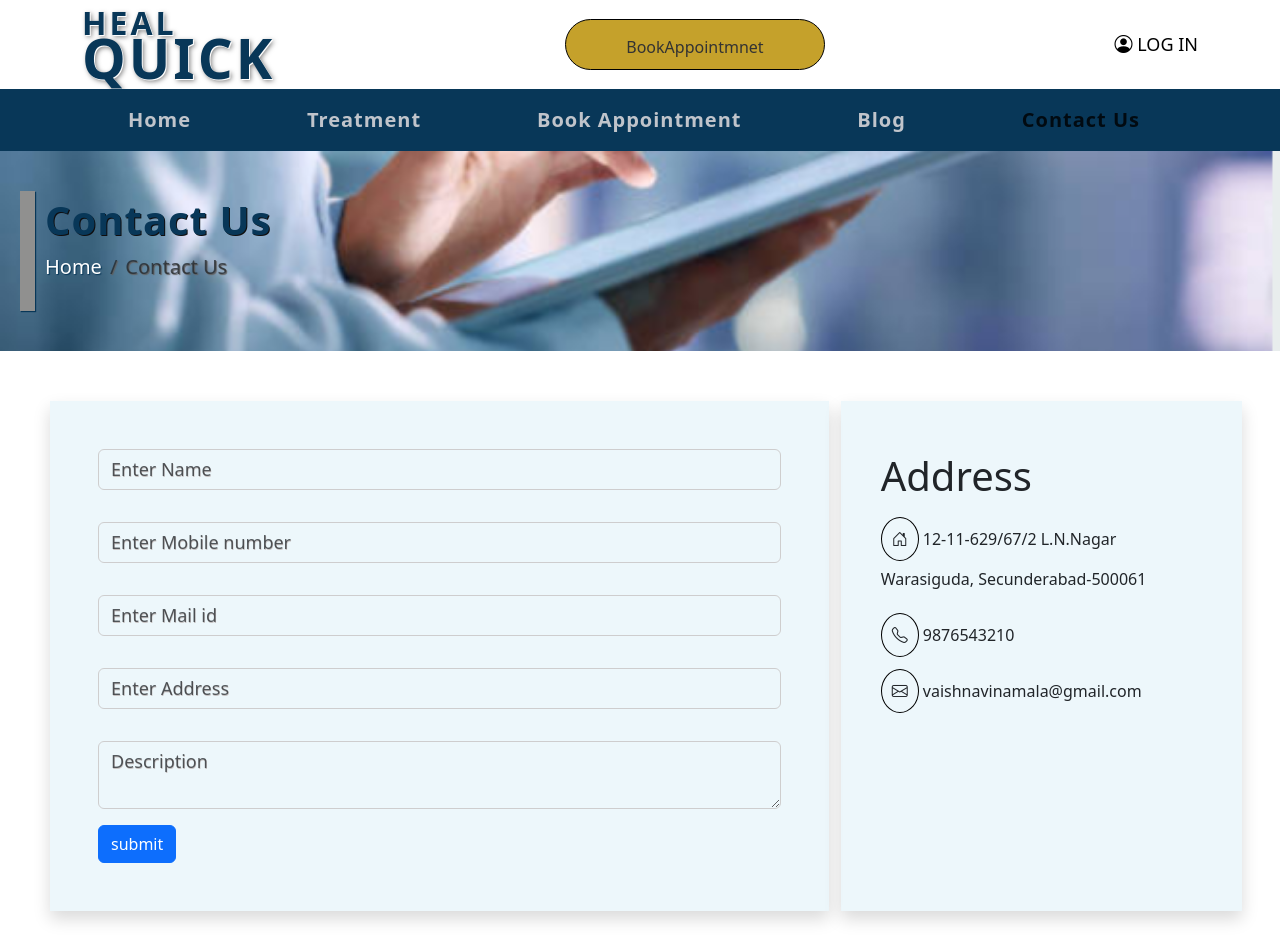
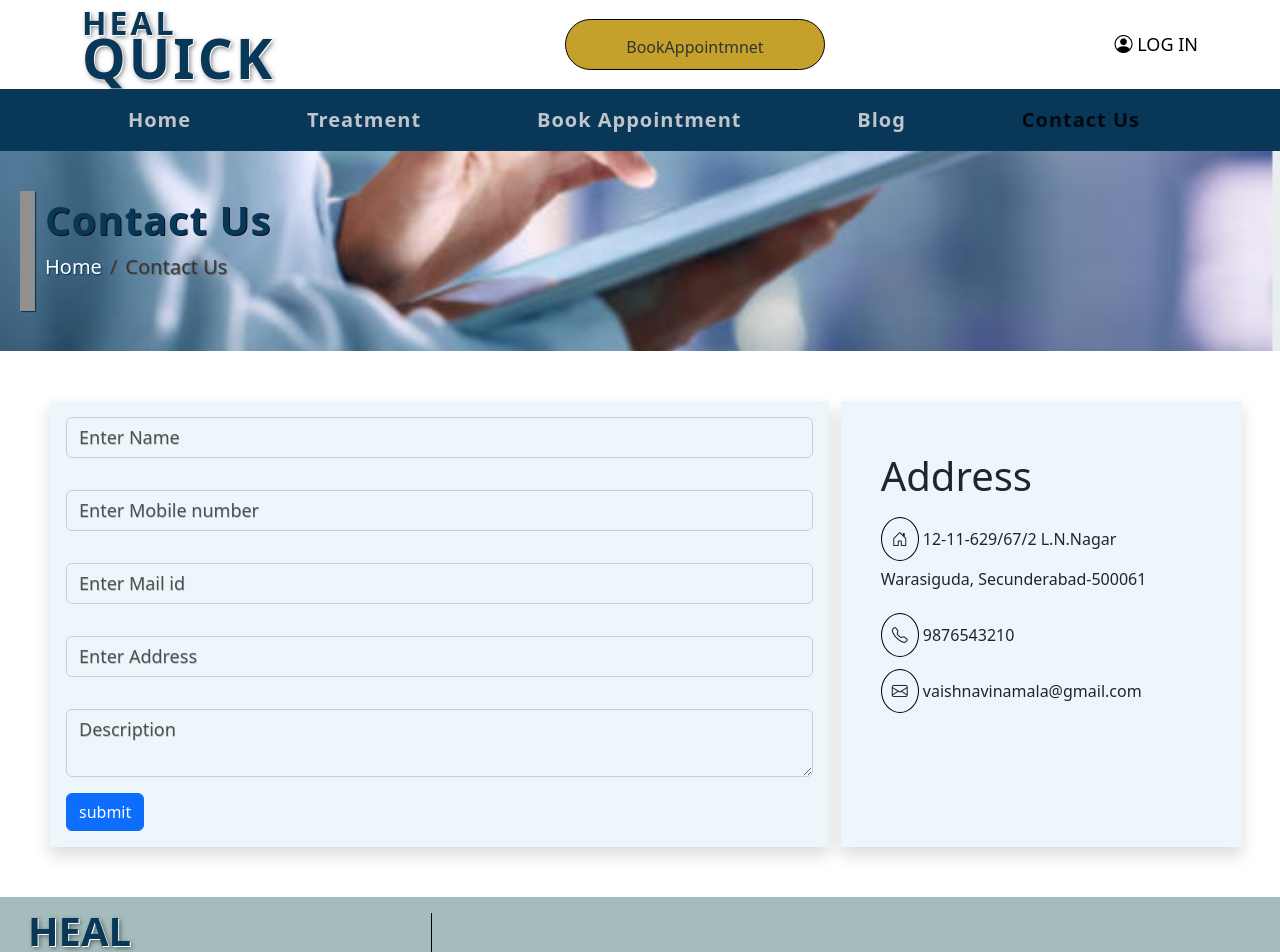
Before and after one commit to vaishnavi-namala/Healquickfront, a React (Create React App) app: page /contactus in a window 1280 px wide. Shown: the top 952 px of the page. Built offline with nearby package versions, Linux system fonts and the light colour scheme; no server answers.

Commit message:
Update ContactUs.js

```diff
--- a/src/Main/ContactUs.js
+++ b/src/Main/ContactUs.js
@@ -48,7 +48,7 @@ const ContactUs = () => {
     <div className={`container-fluid ${Book.contact}`}>
         <div className="row" >
             <div className={`col-lg-8 ${Book.contact1}`}>
-            <form  className='shadow p-5'>
+            <form  className='shadow p-3'>
                 <input type='text' placeholder='Enter Name' name='contact_name' className='form-control mb-3' value={contact.contact_name} onChange={changedata}/>
                 <pre className=' text-break' id='contact_nameERR'></pre>
                 <input type='text' placeholder='Enter Mobile number' name='contact_mobileNo' className='form-control mb-3' value={contact.contact_mobileNo} onChange={changedata}/>
```
